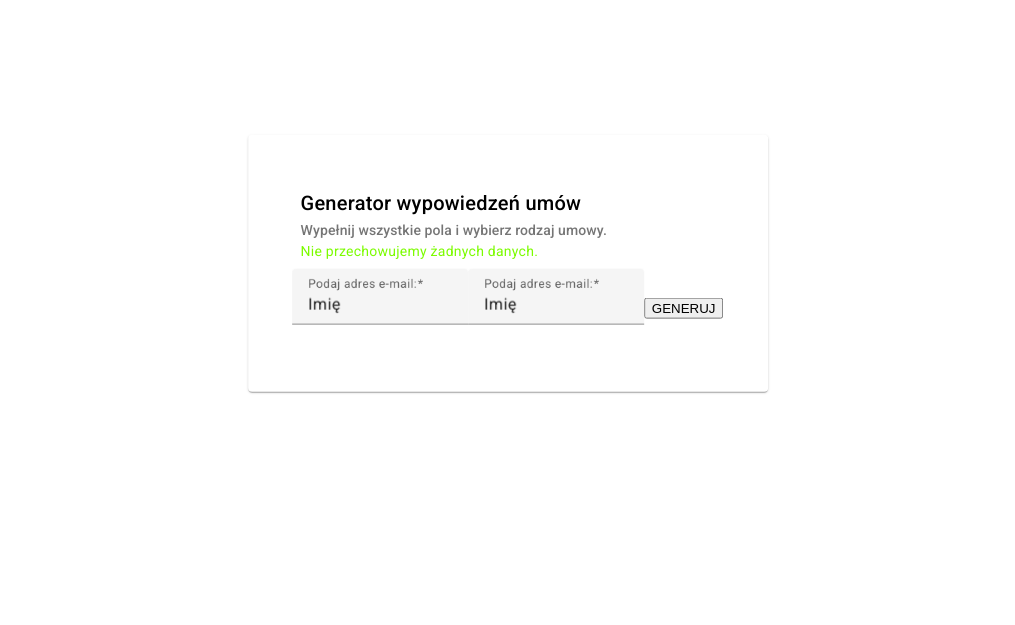
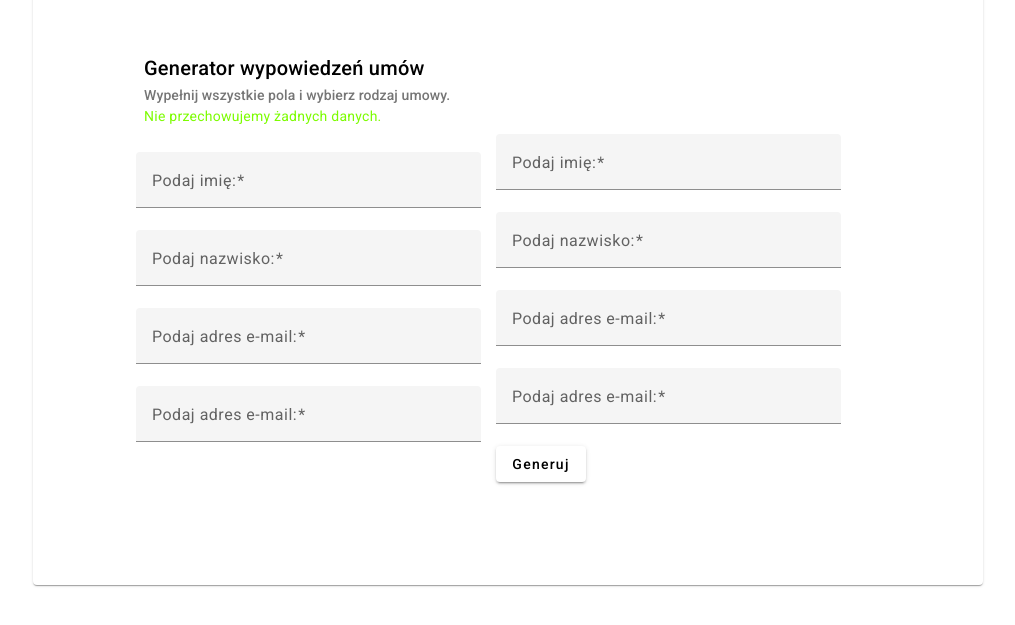
Before and after one commit to Azure7896/TOFTEC-Generator-Frontend, an Angular app: page / in a window 1280 px wide. Shown: the part 137-762 px from the top of the page, without its empty margins (132-1147 px from the left). Built offline with nearby package versions, Linux system fonts and the light colour scheme.

Commit message:
Main form changes 03.12

```diff
--- a/src/app/app.module.ts
+++ b/src/app/app.module.ts
@@ -9,6 +9,7 @@ import {MatFormFieldModule} from "@angular/material/form-field";
 import {MatInputModule} from "@angular/material/input";
 import {ReactiveFormsModule} from "@angular/forms";
 import {MatCardModule} from "@angular/material/card";
+import {MatButtonModule} from '@angular/material/button';
 
 @NgModule({
   declarations: [
@@ -22,7 +23,8 @@ import {MatCardModule} from "@angular/material/card";
     MatFormFieldModule,
     MatInputModule,
     ReactiveFormsModule,
-    MatCardModule
+    MatCardModule,
+    MatButtonModule
   ],
   providers: [],
   bootstrap: [AppComponent]
--- a/src/app/form/form.component.css
+++ b/src/app/form/form.component.css
@@ -1,3 +1,7 @@
+* {
+  margin: 0;
+  padding: 0;
+}
 .example-container {
   position: absolute;
   top: 50%;
@@ -6,9 +10,16 @@
 }
 
 .example-card {
-  padding: 7%;
+  padding: 10%;
+  width: 950px;
 }
+
 
 p {
   color: lawngreen;
 }
+
+mat-form-field {
+  width: 345px;
+
+}
--- a/src/app/form/form.component.html
+++ b/src/app/form/form.component.html
@@ -1,25 +1,68 @@
-<div class="example-container">
+<div class="example-container" fxFlex=" 1 2 calc(15em +20px)">
   <mat-card class="example-card">
     <mat-card-header>
       <mat-card-title>Generator wypowiedzeń umów</mat-card-title>
-      <mat-card-subtitle>Wypełnij wszystkie pola i wybierz rodzaj umowy. </mat-card-subtitle>
+      <mat-card-subtitle>Wypełnij wszystkie pola i wybierz rodzaj umowy.</mat-card-subtitle>
     </mat-card-header>
     <mat-card-content>
       <p>Nie przechowujemy żadnych danych.</p>
     </mat-card-content>
     <mat-card-actions>
-      <mat-form-field appearance="fill">
-        <mat-label>Podaj adres e-mail:</mat-label>
-        <input matInput placeholder="pat@example.com" [formControl]="email" required>
-        <mat-error *ngIf="email.invalid">{{getErrorMessage()}}</mat-error>
-      </mat-form-field>
-      <mat-form-field appearance="fill">
-        <mat-label>Podaj adres e-mail:</mat-label>
-        <input matInput placeholder="pat@example.com" [formControl]="email" required>
-        <mat-error *ngIf="email.invalid">{{getErrorMessage()}}</mat-error>
-      </mat-form-field>
-      <button mat-button>GENERUJ</button>
-
+      <div fxFlex=" 1 2 calc(15em +20px)">
+        <mat-form-field appearance="fill">
+          <mat-label>Podaj imię:</mat-label>
+          <input matInput placeholder="Imię" [formControl]="firstName" required>
+          <mat-error *ngIf="firstName">{{getErrorMessage(firstName)}}</mat-error>
+        </mat-form-field>
+        <mat-form-field appearance="fill">
+          <mat-label>Podaj nazwisko:</mat-label>
+          <input matInput placeholder="Nazwisko" [formControl]="lastName" required>
+          <mat-error *ngIf="lastName.invalid">{{getErrorMessage(lastName)}}</mat-error>
+        </mat-form-field>
+        <mat-form-field appearance="fill">
+          <mat-label>Podaj adres e-mail:</mat-label>
+          <input matInput placeholder="Adres" [formControl]="address" required>
+          <mat-error *ngIf="address.invalid">{{getErrorMessage(address)}}</mat-error>
+        </mat-form-field>
+        <mat-form-field appearance="fill">
+          <mat-label>Podaj adres e-mail:</mat-label>
+          <input matInput placeholder="pat@example.com" [formControl]="cityWithPostalCode" required>
+          <mat-error *ngIf="cityWithPostalCode.invalid">{{getErrorMessage(cityWithPostalCode)}}</mat-error>
+        </mat-form-field>
+<!--        <mat-form-field appearance="fill">-->
+<!--          <mat-label>Podaj adres e-mail:</mat-label>-->
+<!--          <input matInput placeholder="pat@example.com" [formControl]="email" required>-->
+<!--          <mat-error *ngIf="email.invalid">{{getErrorMessage()}}</mat-error>-->
+<!--        </mat-form-field>-->
+      </div>
+      <div fxFlex=" 1 2 calc(15em +20px)">
+        <mat-form-field appearance="fill">
+          <mat-label>Podaj imię:</mat-label>
+          <input matInput placeholder="Imię" [formControl]="firstName" required>
+          <mat-error *ngIf="firstName">{{getErrorMessage(firstName)}}</mat-error>
+        </mat-form-field>
+        <mat-form-field appearance="fill">
+          <mat-label>Podaj nazwisko:</mat-label>
+          <input matInput placeholder="Nazwisko" [formControl]="lastName" required>
+          <mat-error *ngIf="lastName.invalid">{{getErrorMessage(lastName)}}</mat-error>
+        </mat-form-field>
+        <mat-form-field appearance="fill">
+          <mat-label>Podaj adres e-mail:</mat-label>
+          <input matInput placeholder="Adres" [formControl]="address" required>
+          <mat-error *ngIf="address.invalid">{{getErrorMessage(address)}}</mat-error>
+        </mat-form-field>
+        <mat-form-field appearance="fill">
+          <mat-label>Podaj adres e-mail:</mat-label>
+          <input matInput placeholder="pat@example.com" [formControl]="cityWithPostalCode" required>
+          <mat-error *ngIf="cityWithPostalCode.invalid">{{getErrorMessage(cityWithPostalCode)}}</mat-error>
+        </mat-form-field>
+        <!--        <mat-form-field appearance="fill">-->
+        <!--          <mat-label>Podaj adres e-mail:</mat-label>-->
+        <!--          <input matInput placeholder="pat@example.com" [formControl]="email" required>-->
+        <!--          <mat-error *ngIf="email.invalid">{{getErrorMessage()}}</mat-error>-->
+        <!--        </mat-form-field>-->
+        <button mat-raised-button>Generuj</button>
+      </div>
     </mat-card-actions>
   </mat-card>
 </div>
--- a/src/app/form/form.component.ts
+++ b/src/app/form/form.component.ts
@@ -7,13 +7,16 @@ import {FormControl, Validators} from "@angular/forms";
   styleUrls: ['./form.component.css']
 })
 export class FormComponent {
-  email = new FormControl('Imię', [Validators.required]);
+  firstName = new FormControl('', [Validators.required]);
+  lastName = new FormControl('', [Validators.required]);
+  address = new FormControl('', [Validators.required]);
+  cityWithPostalCode = new FormControl('', [Validators.required]);
 
-  getErrorMessage() {
-    if (this.email.hasError('required')) {
+  getErrorMessage(field) {
+    if (field.hasError('required')) {
       return 'Pole jest puste, podaj wartość';
     }
 
-    return this.email.hasError('email') ? 'Niepoprawny adres email' : '';
+    return field.hasError('email') ? 'Niepoprawny adres email' : '';
   }
 }
```
